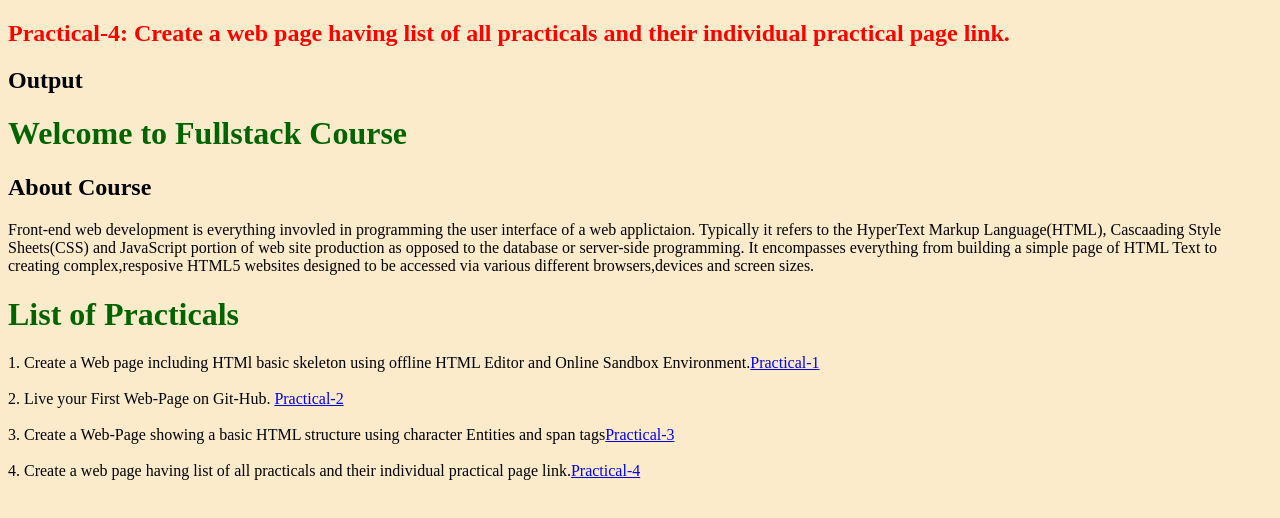
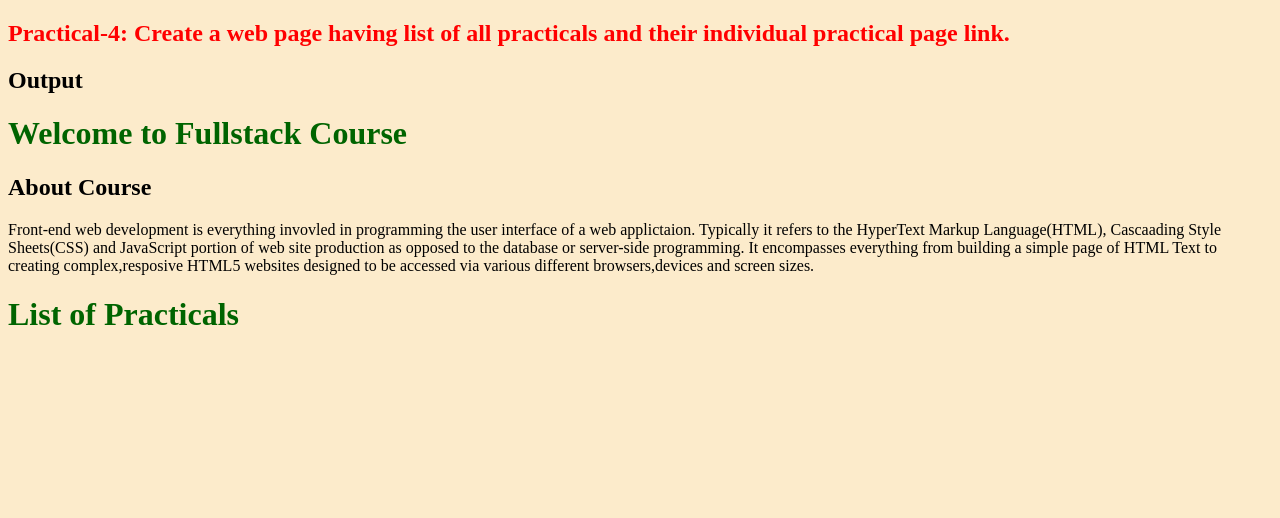
Before and after one commit to vijaytyagi369/Web_Dev_practicals, a plain HTML site: page Practicals/practical-4.html in a window 1280 px wide. Drawn offline with Linux system fonts and the light colour scheme.

Commit message:
conrtibution

```diff
--- a/Practicals/practical-4.html
+++ b/Practicals/practical-4.html
@@ -28,9 +28,9 @@
 
     <!-- List of practical -->
 
-    1. Create a Web page including HTMl basic skeleton using offline HTML Editor and Online Sandbox Environment.<a href="practical-1.html">Practical-1</a><br><br>
+    <!-- 1. Create a Web page including HTMl basic skeleton using offline HTML Editor and Online Sandbox Environment.<a href="practical-1.html">Practical-1</a><br><br>
     2. Live your First Web-Page on Git-Hub. <a href="practical-2.html">Practical-2</a><br><br>
     3. Create a Web-Page showing a basic HTML structure using character Entities and span tags<a href="practical-3.html">Practical-3</a><br><br>
-    4. Create a web page having list of all practicals and their individual practical page link.<a href="practical-4.html">Practical-4</a><br><br>
+    4. Create a web page having list of all practicals and their individual practical page link.<a href="practical-4.html">Practical-4</a><br><br> -->
 </body>
 </html>
```
